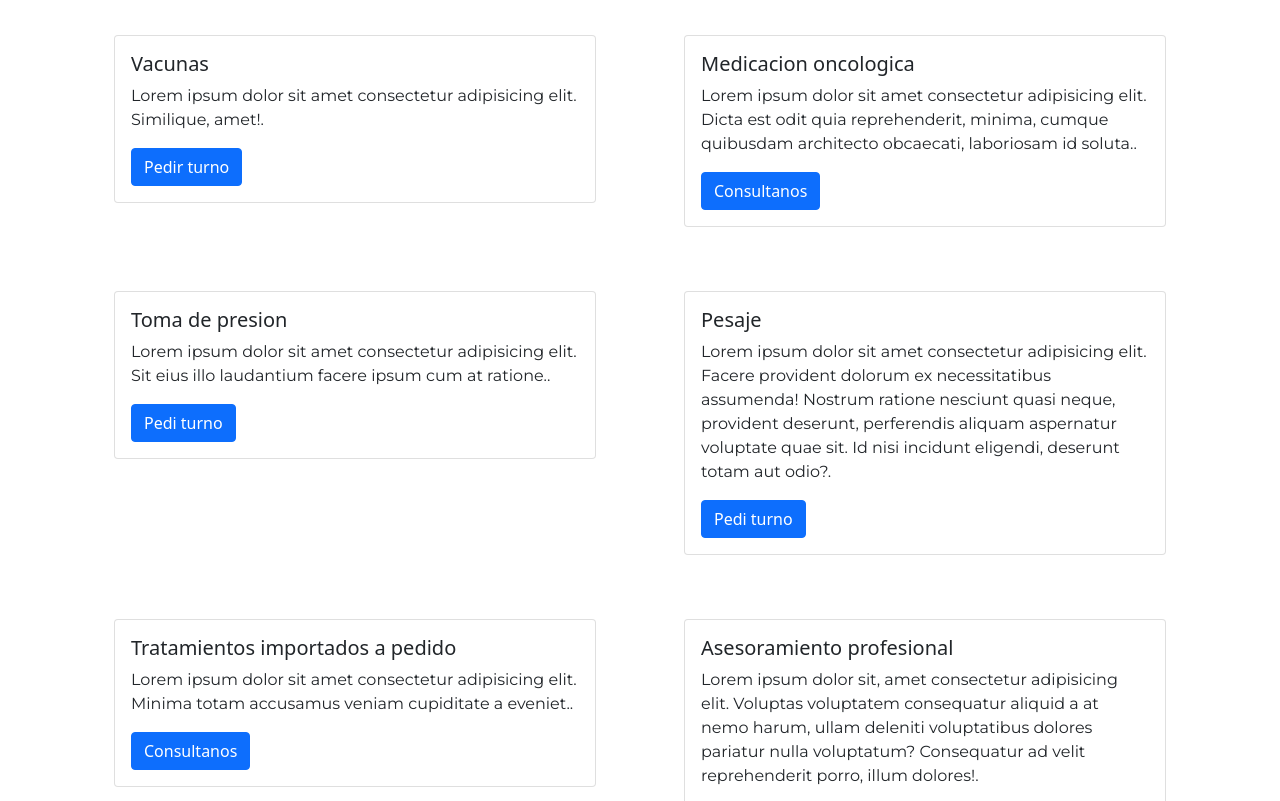
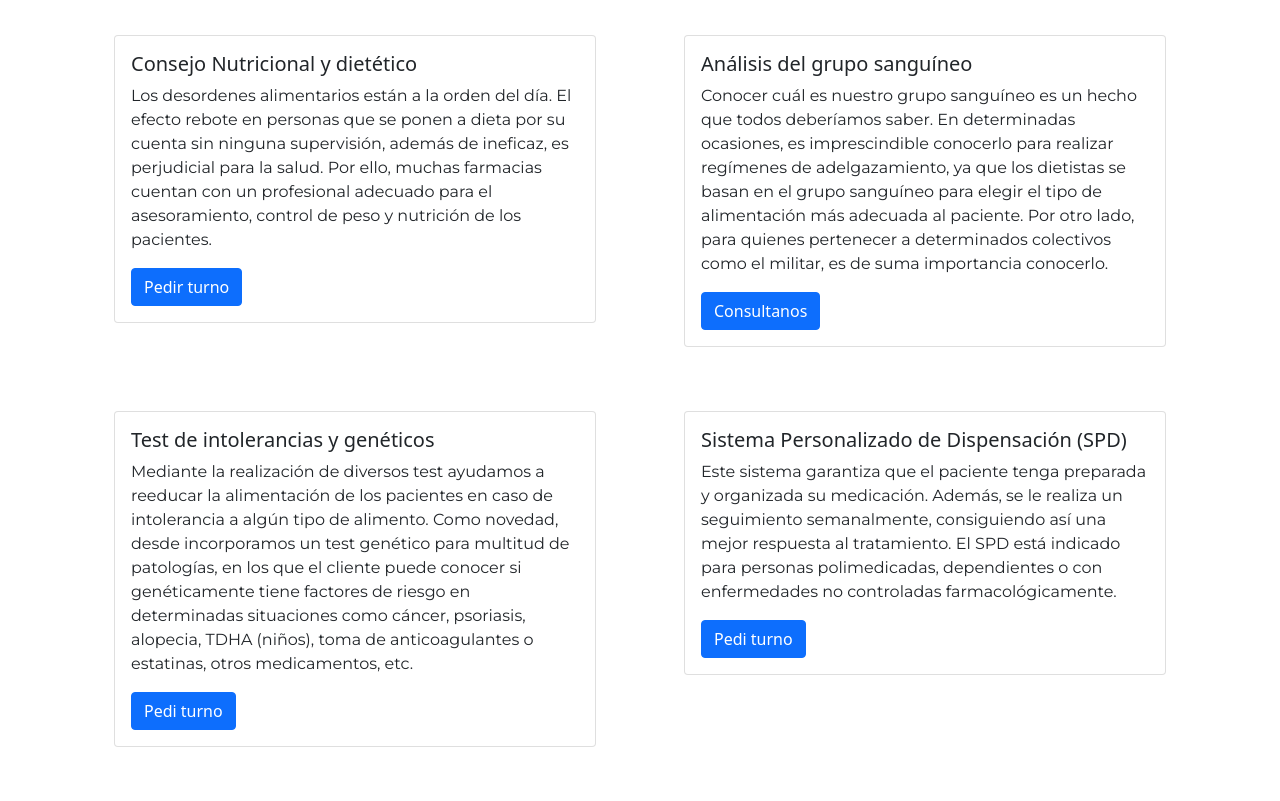
Before and after one commit to juansebarrio/FAP_web, a website: page servicios.html in a window 1280 px wide. Shown: the part 117-918 px from the top of the page. Drawn offline with nearby package versions, Linux system fonts and the light colour scheme.

Commit message:
Âjueves

```diff
--- a/servicios.html
+++ b/servicios.html
@@ -101,10 +101,9 @@
           <div class="col-sm-6">
             <div class="card">
               <div class="card-body">
-                <h5 class="card-title">Vacunas</h5>
+                <h5 class="card-title">Consejo Nutricional y dietético</h5>
                 <p class="card-text">
-                  Lorem ipsum dolor sit amet consectetur adipisicing elit.
-                  Similique, amet!.
+                  Los desordenes alimentarios están a la orden del día. El efecto rebote en personas que se ponen a dieta por su cuenta sin ninguna supervisión, además de ineficaz, es perjudicial para la salud. Por ello, muchas farmacias cuentan con un profesional adecuado para el asesoramiento, control de peso y nutrición de los pacientes.
                 </p>
                 <a href="#" class="btn btn-primary">Pedir turno</a>
               </div>
@@ -113,11 +112,10 @@
           <div class="col-sm-6">
             <div class="card">
               <div class="card-body">
-                <h5 class="card-title">Medicacion oncologica</h5>
+                <h5 class="card-title">Análisis del grupo sanguíneo</h5>
                 <p class="card-text">
-                  Lorem ipsum dolor sit amet consectetur adipisicing elit. Dicta
-                  est odit quia reprehenderit, minima, cumque quibusdam
-                  architecto obcaecati, laboriosam id soluta..
+                  Conocer cuál es nuestro grupo sanguíneo es un hecho que todos deberíamos saber. En determinadas ocasiones, es imprescindible conocerlo para realizar regímenes de adelgazamiento, ya que los dietistas se basan en el grupo sanguíneo para elegir el tipo de alimentación más adecuada al paciente.
+                  Por otro lado, para quienes pertenecer a determinados colectivos como el militar, es de suma importancia conocerlo.
                 </p>
                 <a href="#" class="btn btn-primary">Consultanos</a>
               </div>
@@ -128,10 +126,10 @@
           <div class="col-sm-6">
             <div class="card">
               <div class="card-body">
-                <h5 class="card-title">Toma de presion</h5>
+                <h5 class="card-title">Test de intolerancias y genéticos</h5>
                 <p class="card-text">
-                  Lorem ipsum dolor sit amet consectetur adipisicing elit. Sit
-                  eius illo laudantium facere ipsum cum at ratione..
+                  Mediante la realización de diversos test  ayudamos a reeducar la alimentación de los pacientes en caso de intolerancia a algún tipo de alimento.
+                  Como novedad, desde incorporamos un test genético para multitud de patologías, en los que el cliente puede conocer si genéticamente tiene factores de riesgo en determinadas situaciones como cáncer, psoriasis, alopecia, TDHA (niños), toma de anticoagulantes o  estatinas, otros medicamentos, etc.
                 </p>
                 <a href="#" class="btn btn-primary">Pedi turno</a>
               </div>
@@ -140,13 +138,9 @@
           <div class="col-sm-6">
             <div class="card">
               <div class="card-body">
-                <h5 class="card-title">Pesaje</h5>
+                <h5 class="card-title">Sistema Personalizado de Dispensación (SPD)</h5>
                 <p class="card-text">
-                  Lorem ipsum dolor sit amet consectetur adipisicing elit.
-                  Facere provident dolorum ex necessitatibus assumenda! Nostrum
-                  ratione nesciunt quasi neque, provident deserunt, perferendis
-                  aliquam aspernatur voluptate quae sit. Id nisi incidunt
-                  eligendi, deserunt totam aut odio?.
+                  Este sistema garantiza que el paciente tenga preparada y organizada su medicación. Además, se le realiza un seguimiento semanalmente, consiguiendo así una mejor respuesta al tratamiento. El SPD está indicado para personas polimedicadas, dependientes o con enfermedades no controladas farmacológicamente.
                 </p>
                 <a href="#" class="btn btn-primary">Pedi turno</a>
               </div>
@@ -157,10 +151,9 @@
           <div class="col-sm-6">
             <div class="card">
               <div class="card-body">
-                <h5 class="card-title">Tratamientos importados a pedido</h5>
+                <h5 class="card-title">Ortopedia</h5>
                 <p class="card-text">
-                  Lorem ipsum dolor sit amet consectetur adipisicing elit.
-                  Minima totam accusamus veniam cupiditate a eveniet..
+                  Un buen asesoramiento de ortopedia marca la diferencia entre mejorar o empeorar una lesión o dolencia.  Ofrecemos servicios como revisión en el tratamiento de lesiones o elaboración de plantillas, entre otros.
                 </p>
                 <a href="#" class="btn btn-primary">Consultanos</a>
               </div>
@@ -171,10 +164,9 @@
               <div class="card-body">
                 <h5 class="card-title">Asesoramiento profesional</h5>
                 <p class="card-text">
-                  Lorem ipsum dolor sit, amet consectetur adipisicing elit.
-                  Voluptas voluptatem consequatur aliquid a at nemo harum, ullam
-                  deleniti voluptatibus dolores pariatur nulla voluptatum?
-                  Consequatur ad velit reprehenderit porro, illum dolores!.
+                  El seguimiento de los tratamientos por parte del farmacéutico ha demostrado ser altamente efectivo como apoyo en el tratamiento del paciente.
+
+                  En FAP disponemos de test de evaluación de la medicación, para detectar si el tratamiento podría mejorarse con pequeñas medidas nutricionales. Todo lo que hace el paciente en su vida cotidiana influye. Si tomas medicamentos, pregúntanos por el informe de atención farmacéutica y te lo explicamos encantados.
                 </p>
                 <a href="#" class="btn btn-primary">Consultanos</a>
               </div>
```
Also changed, not shown: dondeEncontrarnos.html (+2 -0 lines), index.html (+4 -2 lines), scss/_home.scss (+8 -0 lines).
